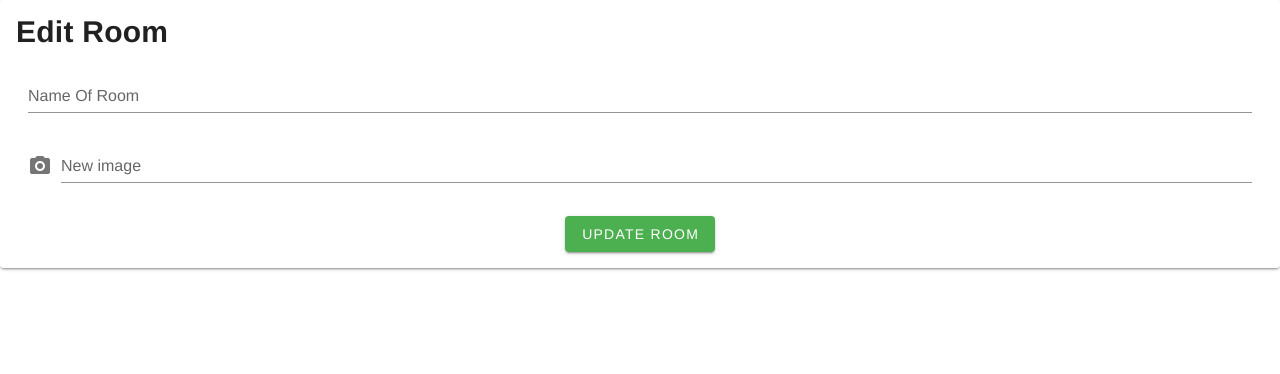
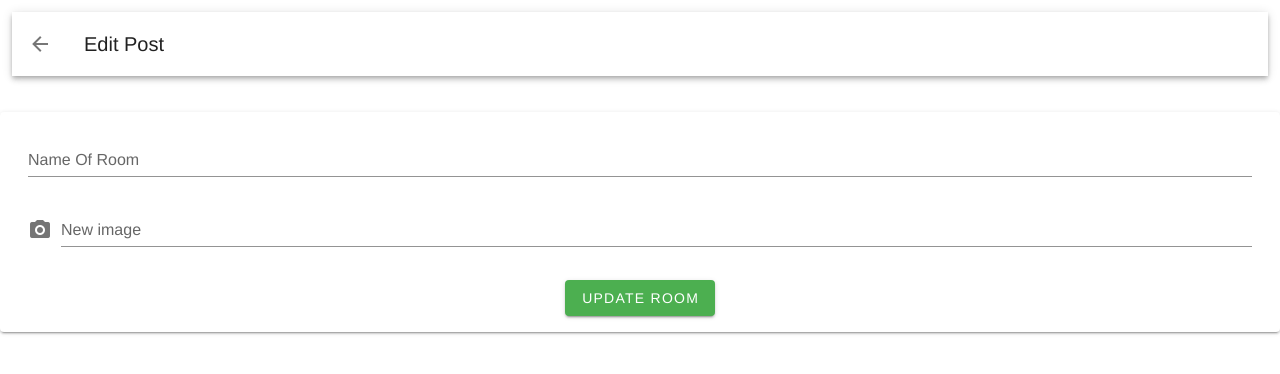
Before and after one commit to piyush-pandit/hafh-vuety, a Vue app: page /roomEdit/1/1 in a window 1280 px wide. Shown: the top 374 px of the page. Built offline with nearby package versions, Linux system fonts and the light colour scheme; no server answers.

Commit message:
back arrows chk

```diff
--- a/src/router/index.js
+++ b/src/router/index.js
@@ -18,7 +18,7 @@ Vue.use(VueRouter);
 
 const routes = [
   {
-    path: "/",
+    path: "/landing",
     name: "Landing",
     component: Landing,
   },
@@ -81,7 +81,7 @@ const routes = [
   },
 
   {
-    path: "/home",
+    path: "/",
     name: "Home",
     component: Home,
   },
--- a/src/views/Room.vue
+++ b/src/views/Room.vue
@@ -83,7 +83,6 @@
                 name: 'Post',
                 params: { rvId: rvId, roomId: room._id },
               }"
-              tag="v-btn"
             >
               <v-list-item-title style="text-align: left; margin-left: 5px"
                 ><strong>{{ room.name }}</strong>
--- a/src/views/RoomAdd.vue
+++ b/src/views/RoomAdd.vue
@@ -5,7 +5,7 @@
         <v-container fluid>
           <div>
             <v-toolbar>
-              <v-btn icon href="">
+              <v-btn icon :href="`/room/${rvId}`">
                 <v-icon>mdi-arrow-left</v-icon>
               </v-btn>
 
--- a/src/views/RoomEdit.vue
+++ b/src/views/RoomEdit.vue
@@ -1,9 +1,20 @@
 <template>
   <div>
+    <v-card flat>
+      <v-container fluid>
+        <div>
+          <v-toolbar>
+            <v-btn icon :href="`/room/${rvId}`">
+              <v-icon>mdi-arrow-left</v-icon>
+            </v-btn>
+
+            <v-toolbar-title> Edit Post </v-toolbar-title>
+          </v-toolbar>
+        </div>
+      </v-container>
+    </v-card>
+    <br />
     <v-card>
-      <v-card-title>
-        <h2>Edit Room</h2>
-      </v-card-title>
       <v-card-text>
         <v-form class="px-3">
           <v-text-field
--- a/src/views/RvAdd.vue
+++ b/src/views/RvAdd.vue
@@ -5,7 +5,7 @@
         <v-container fluid>
           <div>
             <v-toolbar>
-              <v-btn icon href="">
+              <v-btn icon href="/rv">
                 <v-icon>mdi-arrow-left</v-icon>
               </v-btn>
 
--- a/src/views/RvEdit.vue
+++ b/src/views/RvEdit.vue
@@ -1,9 +1,19 @@
 <template>
   <div>
+    <v-card flat>
+      <v-container fluid>
+        <div>
+          <v-toolbar>
+            <v-btn icon href="/rv">
+              <v-icon>mdi-arrow-left</v-icon>
+            </v-btn>
+
+            <v-toolbar-title> Edit Post </v-toolbar-title>
+          </v-toolbar>
+        </div>
+      </v-container>
+    </v-card>
     <v-card>
-      <v-card-title>
-        <h2>Edit an Rv</h2>
-      </v-card-title>
       <v-card-text>
         <v-text-field v-model="rvData.name" label="Name Of Rv"></v-text-field>
         <v-text-field
```
